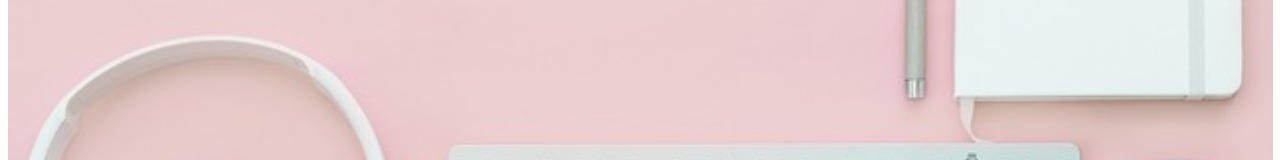
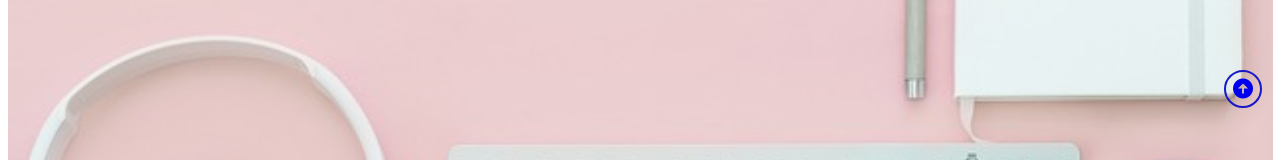
Before and after one commit to magadhan/Web-Developer, a plain HTML site: page index.html in a window 1280 px wide. Shown: the part 480-640 px from the top of the page. Drawn offline with nearby package versions, Linux system fonts and the light colour scheme.

Commit message:
some changes (scrolling)

```diff
--- a/index.html
+++ b/index.html
@@ -12,8 +12,8 @@
   </head>
 
   <body>
-
-    <header>
+    <a class="home" href="#heading"><i class='bx bxs-up-arrow-circle'></i></a>
+    <header id="heading">
       <div id="Portfolio"><h2>Portfolio</h2></div>
       <nav>
         <a href="#aboutMe">About Me</a>
--- a/style.css
+++ b/style.css
@@ -15,6 +15,27 @@
     }
     a:active{
         color: purple;
+    }
+
+    .home{
+        position: fixed;
+        font-family: "Bebas Neue", sans-serif;
+        border-radius: 5px;
+        top: 550px;
+        margin-left: 95%;
+        z-index: 1;
+        border: 2px solid black;
+
+        display: inline-flex;
+        justify-content: center;
+        align-items: center;
+        padding: 5px;
+        border: 2px solid rgb(24, 24, 201);
+        border-radius: 50%;
+        font-size: 24px;
+        background: transparent;
+        text-decoration: none;
+        scroll-behavior: smooth;
     }
 
     header{
```
